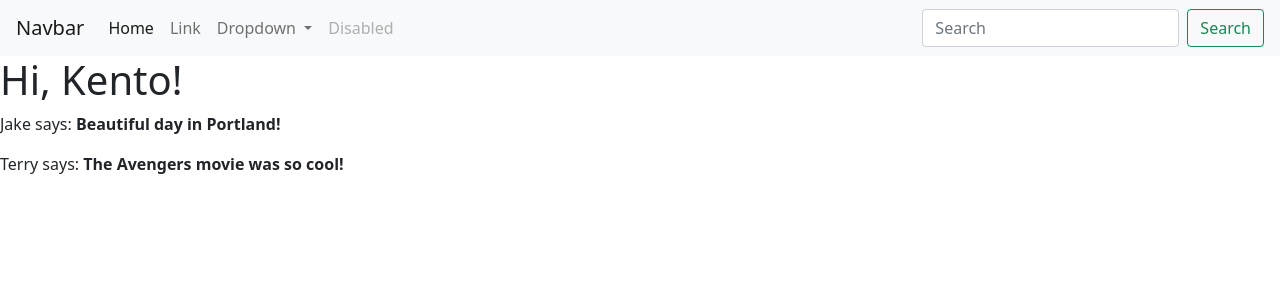
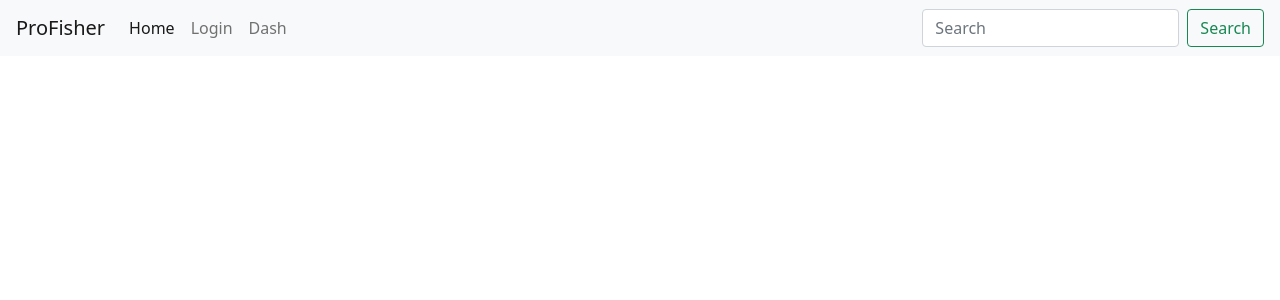
Before and after one commit to KDes9394/profisher_scratch, a Flask app: page / in a window 1280 px wide. Shown: the top 300 px of the page. Run offline with Flask 2, Linux system fonts and the light colour scheme; some libraries are stand-ins or nearby versions.

Commit message:
Added login form

```diff
--- a/app/__init__.py
+++ b/app/__init__.py
@@ -1,3 +1,7 @@
 from flask import Flask
+from config import Config
+
 app = Flask(__name__)
+app.config.from_object(Config)
+
 from app import routes
--- a/app/routes.py
+++ b/app/routes.py
@@ -1,5 +1,6 @@
 from flask import render_template
 from app import app
+from app.forms import LoginForm
 
 @app.route('/')
 @app.route('/index')
@@ -16,3 +17,9 @@ def index():
         }
     ]
     return render_template('index.html', title='Home', user=user, jobs=jobs)
+
+
+@app.route('/login')
+def login():
+    form = LoginForm()
+    return render_template('login.html', title='Sign In', form=form)
--- a/app/templates/navbar.html
+++ b/app/templates/navbar.html
@@ -17,7 +17,7 @@
         </head>
     <body>
         <nav class="navbar navbar-expand-lg navbar-light bg-light">
-            <a class="navbar-brand" href="#">Navbar</a>
+            <a class="navbar-brand" href="#">ProFisher</a>
             <button class="navbar-toggler" type="button" data-toggle="collapse" data-target="#navbarSupportedContent" aria-controls="navbarSupportedContent" aria-expanded="false" aria-label="Toggle navigation">
               <span class="navbar-toggler-icon"></span>
             </button>
@@ -28,21 +28,10 @@
                   <a class="nav-link" href="#">Home <span class="sr-only">(current)</span></a>
                 </li>
                 <li class="nav-item">
-                  <a class="nav-link" href="#">Link</a>
-                </li>
-                <li class="nav-item dropdown">
-                  <a class="nav-link dropdown-toggle" href="#" id="navbarDropdown" role="button" data-toggle="dropdown" aria-haspopup="true" aria-expanded="false">
-                    Dropdown
-                  </a>
-                  <div class="dropdown-menu" aria-labelledby="navbarDropdown">
-                    <a class="dropdown-item" href="#">Action</a>
-                    <a class="dropdown-item" href="#">Another action</a>
-                    <div class="dropdown-divider"></div>
-                    <a class="dropdown-item" href="#">Something else here</a>
-                  </div>
+                  <a class="nav-link" href="login">Login</a>
                 </li>
                 <li class="nav-item">
-                  <a class="nav-link disabled" href="#">Disabled</a>
+                  <a class="nav-link" href="employer_login">Dash</a>
                 </li>
               </ul>
               <form class="form-inline my-2 my-lg-0">
@@ -51,10 +40,5 @@
               </form>
             </div>
           </nav>
-        <h1>Hi, {{ user.username }}!</h1>
-        {% for job in jobs %}
-        <div><p>{{ job.author.username }} says: <b>{{ job.job_desc }}</b></p></div>
-        {% endfor %}
-        {% block content %}{% endblock %}
     </body>
 </html>
```
Also changed, not shown: app/forms.py (added, +9 -0 lines), app/templates/login.html (added, +18 -0 lines).
